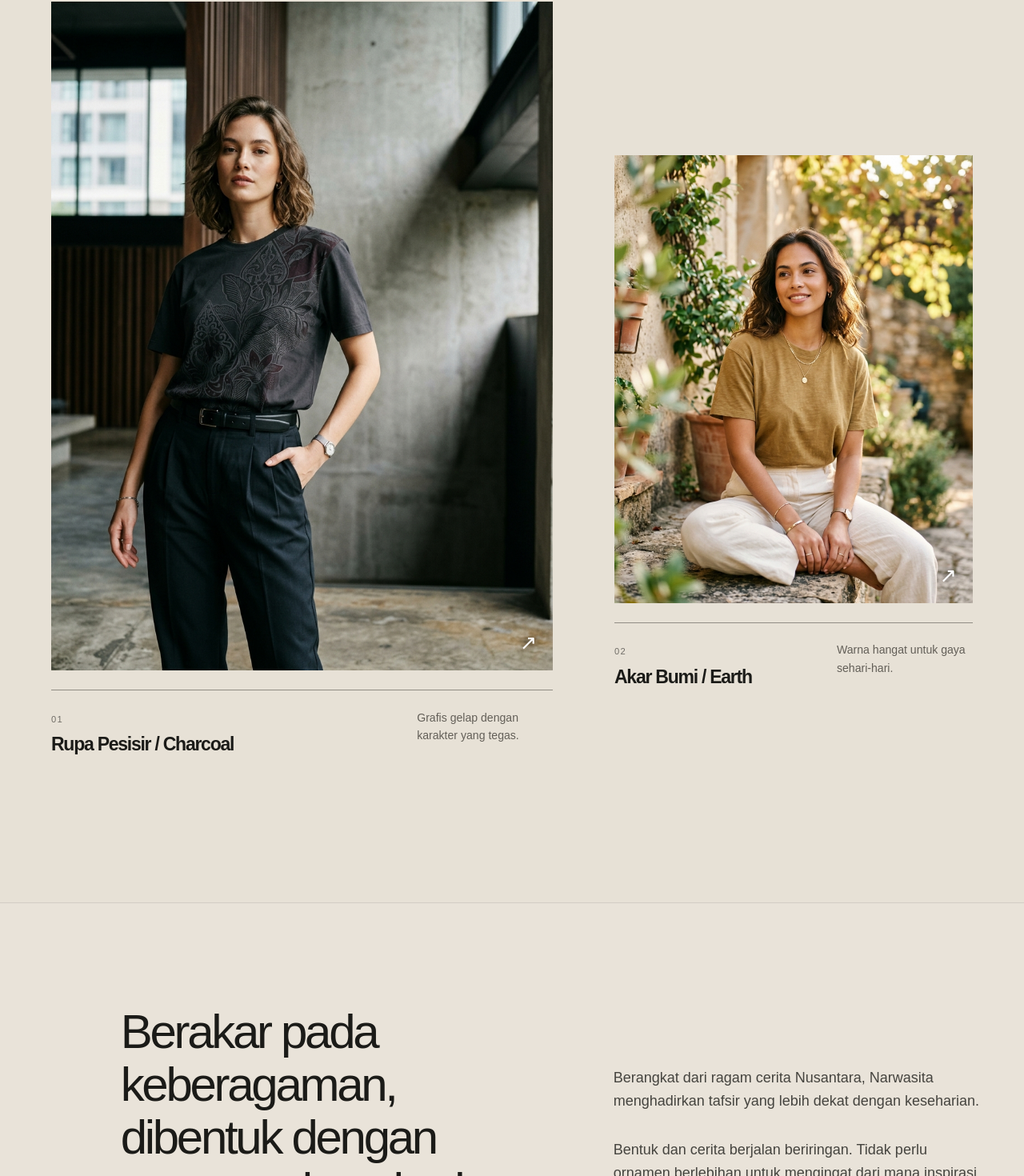
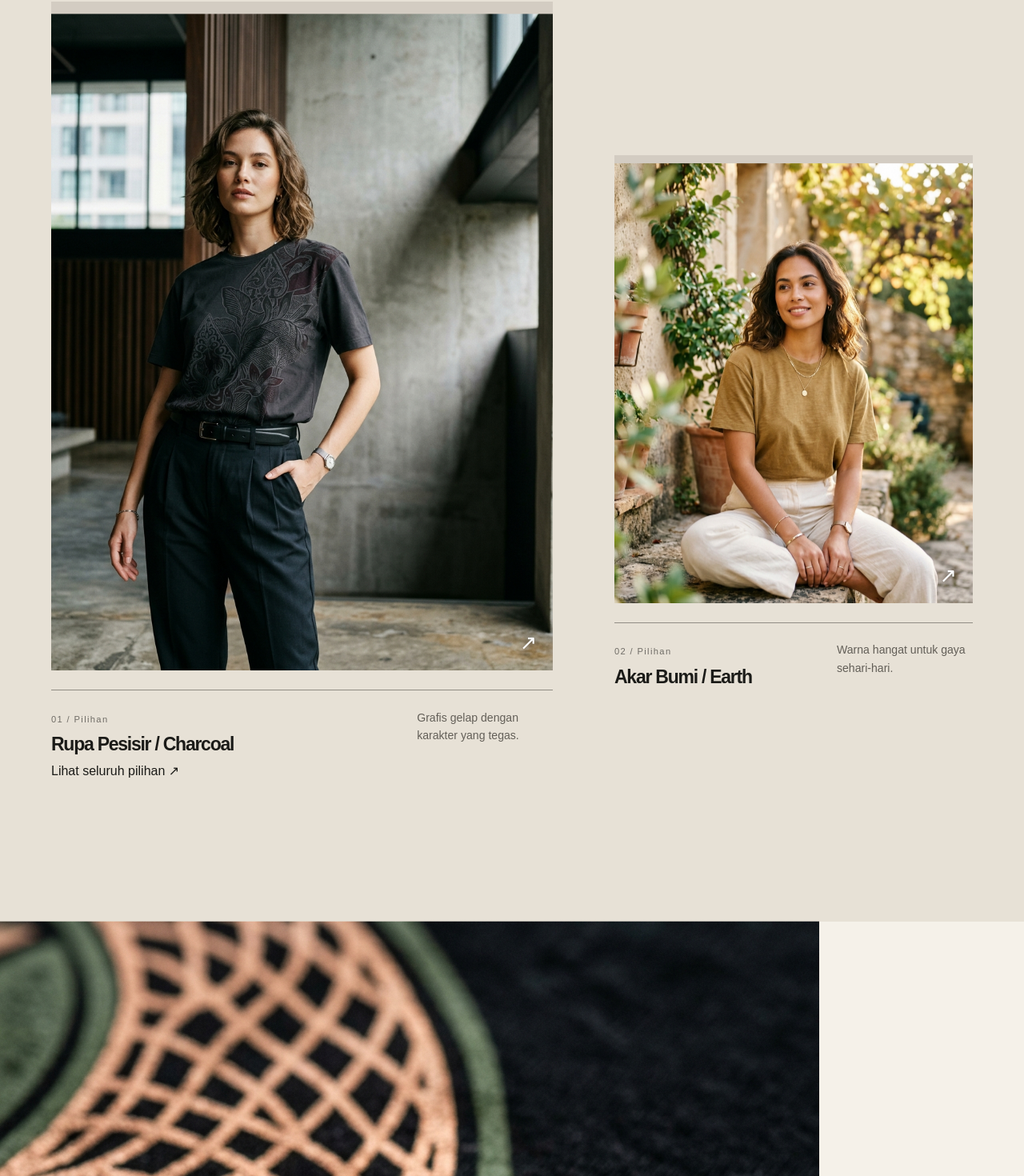
Before and after one commit to hulumzz/narwasita, a React (Vite) app: page / in a window 1280 px wide. Shown: the part 1693-3163 px from the top of the page at 80% size. Built offline with nearby package versions, Linux system fonts and the light colour scheme.

Commit message:
feat: scroll-framed editorial imagery and campaign storytelling

```diff
--- a/src/components/editorial/BrandPhilosophy.tsx
+++ b/src/components/editorial/BrandPhilosophy.tsx
@@ -1,36 +1,16 @@
 import { MotionReveal } from '../ui/MotionReveal';
-import { SiteContent } from '../../types';
-
-export const BrandPhilosophy = ({ content }: { content: SiteContent['philosophy'] }) => {
-  return (
-    <section id="cerita" className="py-24 md:py-32 bg-(--color-canvas) border-t border-(--color-stone)/20">
-      <div className="container mx-auto px-6 md:px-12 max-w-[1440px]">
-        <div className="grid grid-cols-1 md:grid-cols-12 gap-12 items-center">
-
-          {/* Typographic Anchor */}
-          <div className="md:col-span-5 md:col-start-2">
-            <MotionReveal direction="up" amount={0.3}>
-              <h2 className="text-4xl md:text-5xl lg:text-6xl font-display leading-[1.1] tracking-tight text-(--color-ink) max-w-lg">
-                {content.heading}
-              </h2>
-            </MotionReveal>
-          </div>
-
-          {/* Narrative */}
-          <div className="md:col-span-5 md:col-start-8">
-            <div className="space-y-8">
-              {content.paragraphs.map((paragraph, idx) => (
-                <MotionReveal key={idx} direction="up" delay={idx * 0.15} amount={0.5}>
-                  <p className="text-lg text-(--color-ink)/80 leading-relaxed">
-                    {paragraph}
-                  </p>
-                </MotionReveal>
-              ))}
-            </div>
-          </div>
-
-        </div>
-      </div>
-    </section>
-  );
-};
+import { EditorialFrame } from '../ui/EditorialFrame';
+import type { SiteContent } from '../../types';
+export const BrandPhilosophy=({content}:{content:SiteContent['philosophy']})=><section id="cerita" className="philosophy">
+ <div className="philosophy__inner">
+  <div className="philosophy__aside">
+   <div className="philosophy__photo"><EditorialFrame src="/images/detail-print.jpg" alt="Detail grafis pada permukaan kaos" direction="left"/></div>
+   <span className="philosophy__caption">Tentang bentuk dan cerita</span>
+  </div>
+  <div className="philosophy__story">
+   <MotionReveal><h2>Kami percaya,<br/><em>cerita bisa</em><br/>ikut dikenakan.</h2></MotionReveal>
+   <div className="philosophy__paragraphs">{content.paragraphs.map((p,i)=><MotionReveal key={i} delay={i*.12}><p>{p}</p></MotionReveal>)}</div>
+   <a className="editorial-text-link" href="#koleksi">Lihat wujud ceritanya <span aria-hidden="true">↗</span></a>
+  </div>
+ </div>
+</section>;
--- a/src/components/editorial/CraftedDetails.tsx
+++ b/src/components/editorial/CraftedDetails.tsx
@@ -1,6 +1,9 @@
 import { MotionReveal } from '../ui/MotionReveal';
-
-export const CraftedDetails = () => <section className="craft-section">
-  <div className="craft-section__headline"><MotionReveal><h2>Lebih dekat<br/><em>pada detail.</em></h2></MotionReveal><p>Perhatikan permukaan kain, bentuk cetakan, dan bagaimana setiap elemen bekerja saat dikenakan.</p></div>
-  <div className="craft-section__images"><figure><img src="/images/detail-print.jpg" alt="Foto dekat permukaan grafis pada kain" loading="lazy" width="900" height="900"/><figcaption>Grafis dan permukaan</figcaption></figure><figure><img src="/images/detail-fabric.jpg" alt="Foto dekat tekstur material kain" loading="lazy" width="900" height="900"/><figcaption>Tekstur material</figcaption></figure></div>
+import { EditorialFrame } from '../ui/EditorialFrame';
+export const CraftedDetails=()=><section className="craft-section" aria-labelledby="craft-title">
+ <div className="craft-section__headline"><MotionReveal><h2 id="craft-title">Lihat lebih<br/><em>dekat.</em></h2></MotionReveal><p>Tekstur, grafis, dan hal-hal kecil yang memberi sebuah pakaian karakternya sendiri.</p></div>
+ <div className="craft-section__images">
+  <figure className="craft-section__print"><EditorialFrame src="/images/detail-print.jpg" alt="Foto detail grafis pada permukaan kain" direction="left"/><figcaption><span>01</span> Permukaan grafis</figcaption></figure>
+  <figure className="craft-section__fabric"><EditorialFrame src="/images/detail-fabric.jpg" alt="Foto detail tekstur material kain" direction="right"/><figcaption><span>02</span> Tekstur material</figcaption></figure>
+ </div>
 </section>;
--- /dev/null
+++ b/src/components/editorial/EditorialInterlude.tsx
@@ -0,0 +1,18 @@
+import { motion, useReducedMotion } from 'framer-motion';
+import { EditorialFrame } from '../ui/EditorialFrame';
+import { MotionReveal } from '../ui/MotionReveal';
+export function EditorialInterlude() {
+ const reduced=useReducedMotion();
+ return <section className="interlude" aria-labelledby="interlude-title">
+  <div className="interlude__stage">
+   <EditorialFrame src="/images/look-02.jpg" alt="Model mengenakan kaos bernuansa bumi dalam cahaya alami" position="52% 35%" direction="right" frameClassName="interlude__photograph"/>
+   <div className="interlude__shade" aria-hidden="true"/>
+   <div className="interlude__content">
+    <MotionReveal direction="left"><h2 id="interlude-title">Berbeda rupa.<br/><em>Satu cerita.</em></h2></MotionReveal>
+    <motion.p initial={reduced?false:{opacity:0,y:22}} whileInView={{opacity:1,y:0}} viewport={{once:true,amount:.4}} transition={{duration:.8}}>
+     Mengambil inspirasi dari tempat kita berpijak, tanpa berhenti di masa lalu.
+    </motion.p>
+   </div>
+  </div>
+ </section>;
+}
--- a/src/components/editorial/FeaturedLooks.tsx
+++ b/src/components/editorial/FeaturedLooks.tsx
@@ -1,23 +1,17 @@
+import { EditorialFrame } from '../ui/EditorialFrame';
 import { MotionReveal } from '../ui/MotionReveal';
 import type { Product } from '../../types';
-
-export const FeaturedLooks = ({ products }: { products: Product[] }) => {
-  if (!products?.length) return null;
-  return <section id="koleksi" className="looks-section">
-    <div className="looks-section__top">
-      <h2>Pilihan Narwasita<span>.</span></h2>
-      <p>Dua interpretasi gaya dalam keseharian.</p>
-    </div>
-    <div className="looks-grid">
-      {products.slice(0, 2).map((product, i) => <article className={i === 0 ? 'look look--lead' : 'look look--offset'} key={product.id}>
-        <MotionReveal direction={i === 0 ? 'left' : 'right'} amount={0.1}>
-          <a className="look__frame" href="/collections" aria-label={`Lihat informasi ${product.title}`}>
-            <img src={product.images[0]?.src} alt={product.images[0]?.alt} width={product.images[0]?.width} height={product.images[0]?.height} loading="lazy" decoding="async" />
-            <span className="look__view" aria-hidden="true">↗</span>
-          </a>
-        </MotionReveal>
-        <div className="look__caption"><div><span>0{i+1}</span><h3>{product.title.replace(/ — /g,' / ')}</h3></div><p>{product.description}</p></div>
-      </article>)}
-    </div>
-  </section>;
+export const FeaturedLooks=({products}:{products:Product[]})=>{
+ if(!products.length)return null;
+ return <section id="koleksi" className="looks-section" aria-labelledby="looks-title">
+  <div className="looks-section__top"><MotionReveal><h2 id="looks-title">Pilihan Narwasita<span>.</span></h2></MotionReveal><p>Dua cara membawa karakter ke dalam keseharian.</p></div>
+  <div className="looks-grid">{products.slice(0,2).map((p,i)=><article key={p.id} className={i===0?'look look--lead':'look look--offset'}>
+   <a className="look__frame" href="/collections" aria-label={'Lihat pilihan '+p.title}>
+    <EditorialFrame src={p.images[0].src} alt={p.images[0].alt} position={i===0?'50% 26%':'50% 35%'} direction={i===0?'left':'right'}/>
+    <span className="look__view" aria-hidden="true">↗</span>
+   </a>
+   <div className="look__caption"><div><span>{String(i+1).padStart(2,'0')} / Pilihan</span><h3>{p.title}</h3></div><p>{p.description}</p></div>
+  </article>)}</div>
+  <div className="looks-section__ending"><a className="editorial-text-link" href="/collections">Lihat seluruh pilihan <span aria-hidden="true">↗</span></a></div>
+ </section>;
 };
--- /dev/null
+++ b/src/components/ui/EditorialFrame.tsx
@@ -0,0 +1,21 @@
+import { useRef } from 'react';
+import { motion, useReducedMotion, useScroll, useTransform } from 'framer-motion';
+
+type Props = { src:string; alt:string; frameClassName?:string; position?:string; direction?:'left'|'right'|'up'; loading?:'eager'|'lazy' };
+export function EditorialFrame({src,alt,frameClassName='',position='center',direction='up',loading='lazy'}:Props) {
+ const ref=useRef<HTMLDivElement>(null);
+ const reduced=useReducedMotion();
+ const {scrollYProgress}=useScroll({target:ref,offset:['start end','end start']});
+ const y=useTransform(scrollYProgress,[0,1],['-6%','6%']);
+ const start=direction==='left'?'inset(0 100% 0 0)':direction==='right'?'inset(0 0 0 100%)':'inset(100% 0 0 0)';
+ return <div ref={ref} className={'editorial-frame '+frameClassName}>
+  <motion.div className="editorial-frame__reveal"
+   initial={reduced?false:{clipPath:start}}
+   whileInView={reduced?undefined:{clipPath:'inset(0 0 0 0)'}}
+   viewport={{once:true,amount:.14}}
+   transition={{duration:1.05,ease:[.16,1,.3,1]}}>
+   <motion.img src={src} alt={alt} loading={loading} decoding="async"
+    style={{objectPosition:position,y:reduced?'0%':y}}/>
+  </motion.div>
+ </div>
+}
--- a/src/components/ui/MotionReveal.tsx
+++ b/src/components/ui/MotionReveal.tsx
@@ -1,56 +1,10 @@
 import { motion, useReducedMotion } from 'framer-motion';
-import { ReactNode } from 'react';
-
-type RevealProps = {
-  children: ReactNode;
-  direction?: 'up' | 'left' | 'right' | 'none';
-  delay?: number;
-  className?: string;
-  duration?: number;
-  amount?: number | 'some' | 'all';
+import type { ReactNode } from 'react';
+type Props={children:ReactNode;direction?:'up'|'left'|'right'|'none';delay?:number;className?:string;duration?:number;amount?:number|'some'|'all'};
+export const MotionReveal=({children,direction='up',delay=0,className='',duration=.8,amount=.15}:Props)=>{
+ const reduced=useReducedMotion();
+ const x=direction==='left'?28:direction==='right'?-28:0;
+ const y=direction==='up'?24:0;
+ if(reduced)return <div className={className}>{children}</div>;
+ return <motion.div className={className} initial={{opacity:0,x,y}} whileInView={{opacity:1,x:0,y:0}} viewport={{once:true,amount}} transition={{duration,delay,ease:[.2,.7,.2,1]}}>{children}</motion.div>;
 };
-
-export const MotionReveal = ({
-  children,
-  direction = 'up',
-  delay = 0,
-  className = '',
-  duration = 0.8,
-  amount = 0.2
-}: RevealProps) => {
-  const prefersReducedMotion = useReducedMotion();
-
-  if (prefersReducedMotion) {
-    return <div className={className}>{children}</div>;
-  }
-
-  const variants: any = {
-    hidden: {
-      opacity: 0,
-      y: direction === 'up' ? 24 : 0,
-      x: direction === 'left' ? 24 : direction === 'right' ? -24 : 0
-    },
-    visible: {
-      opacity: 1,
-      y: 0,
-      x: 0,
-      transition: {
-        duration,
-        ease: "easeOut",
-        delay
-      }
-    }
-  };
-
-  return (
-    <motion.div
-      initial="hidden"
-      whileInView="visible"
-      viewport={{ once: true, amount }}
-      variants={variants}
-      className={className}
-    >
-      {children}
-    </motion.div>
-  );
-};
```
